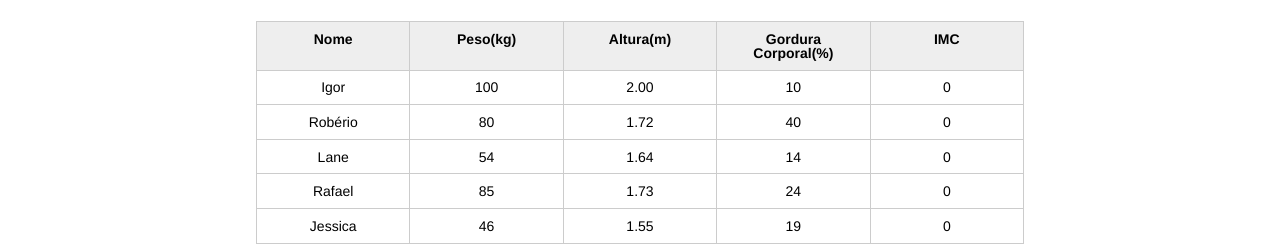
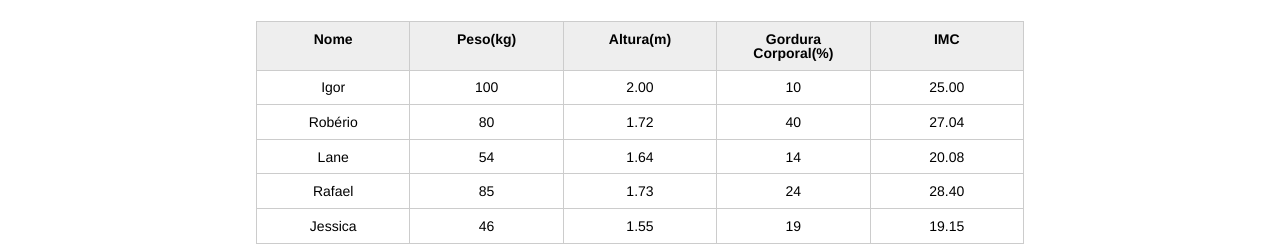
Before and after one commit to igoorgoomes/projetoNutri-alura, a plain HTML site: page index.html in a window 1280 px wide. Shown: the part 120-366 px from the top of the page. Drawn offline with Linux system fonts and the light colour scheme.

Commit message:
chamada do arquivo .js no html

```diff
--- a/index.html
+++ b/index.html
@@ -98,7 +98,7 @@
     </section>
 </main>
 
-<script src="js/principal.js" ></script>
+<script src="js/calcula-imc.js" ></script>
 <script src="js/form.js"></script>
 </body>
 </html>
```
